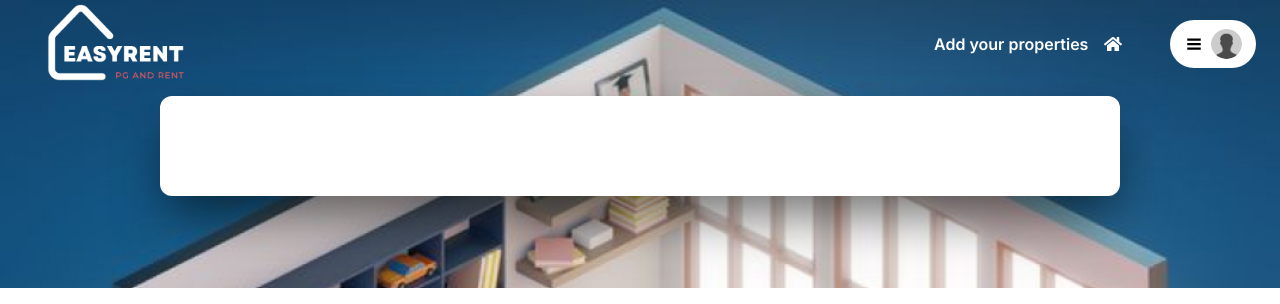
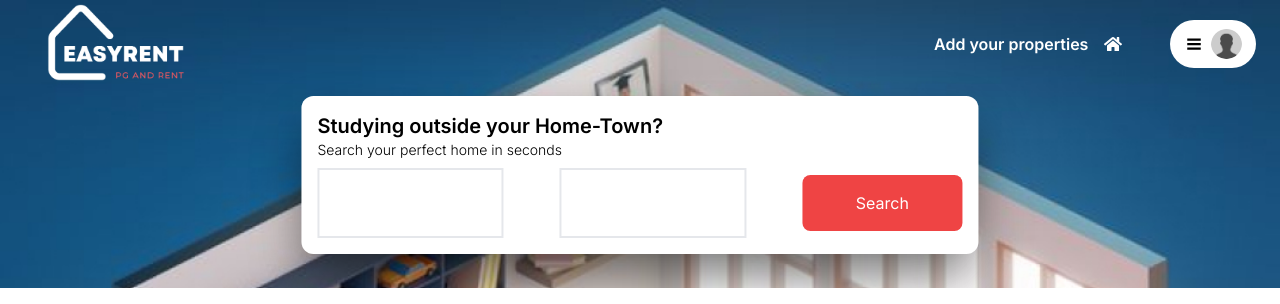
Before and after one commit to Leskarx/Easyrent, a Next.js app: page / in a window 1280 px wide. Shown: the top 304 px of the page. Built offline with nearby package versions, Linux system fonts and the light colour scheme; no server answers; the database is empty.

Commit message:
Refactor MscreenSearchBar component and add mobile search bar

```diff
--- a/src/components/homeScreen/MscreenSearchBar.jsx
+++ b/src/components/homeScreen/MscreenSearchBar.jsx
@@ -1,11 +1,31 @@
 import React from 'react'
+import MscreenText from '../utils/text/MscreenText'
+import Button from '../utils/Button/Button'
 
 export default function MscreenSearchBar() {
   return (
-    <main className=' absolute top-24 left-1/2 rounded-xl shadow-black/50 drop-shadow-2xl shadow-2xl -translate-x-1/2 bg-white p-4 h-[100px] w-[75%]'>
-        <section className=' w-full h-full'>
+    <main className=' absolute hidden md:block top-24 left-1/2 rounded-xl shadow-black/50 drop-shadow-2xl shadow-2xl -translate-x-1/2 bg-white p-4  w-max'>
+       <div className=' w-full h-full flex flex-col gap-2'>
+      {/* text section */}
+      <main className=' w-full h-max'>
+      <p className=' font-semibold text-xl'>
+        Studying outside your Home-Town?
+        </p>
+        <p className=' font-light text-sm'>
+        Search your perfect home in seconds
+        </p>
+      </main>
+
+       <section className=' w-full h-full flex flex-row items-center gap-14'>
+<MscreenText/>
+<MscreenText/>
+<div className=' w-[30%] h-full flex justify-center items-center'>
+<Button buttonTitle={"Search"} />
+</div>
+
 
         </section>
+       </div>
 
     </main>
   )
--- /dev/null
+++ b/src/components/utils/text/MscreenText.jsx
@@ -0,0 +1,9 @@
+import React from 'react'
+
+export default function MscreenText() {
+  return (
+    <div className=' w-[14rem] h-[4.4rem] border-2'>
+
+    </div>
+  )
+}
--- /dev/null
+++ b/style/loader/shadow.css
@@ -0,0 +1,4 @@
+.customShadow{
+    color: #fff;
+    box-shadow: -32px 29px 20px -21px rgba(0,0,0,0.75);
+}
```
